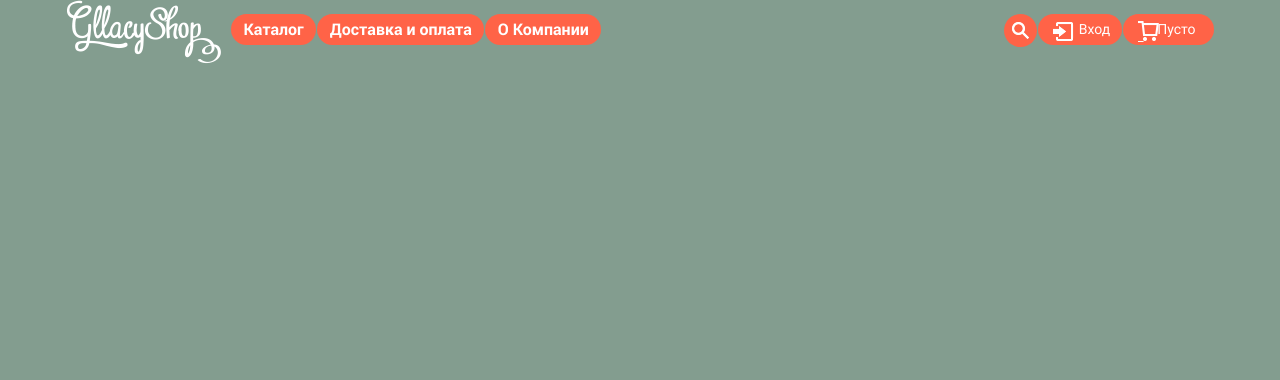
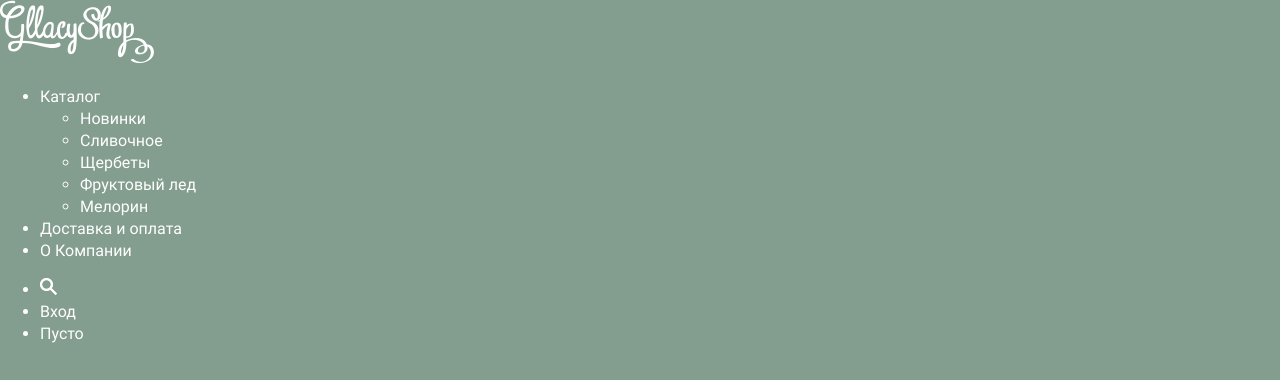
Before and after one commit to clouderMark/Glacy, a plain HTML site: page index.html in a window 1280 px wide. Drawn offline with nearby package versions, Linux system fonts and the light colour scheme; files whose address does not match are found by name.

Commit message:
html tree without classes and css with general styles

```diff
--- a/css/style.css
+++ b/css/style.css
@@ -62,103 +62,3 @@ input[type="radio"].visually-hidden {
     clip: rect(0 0 0 0);
     overflow: hidden;
 }
-
-.container {
-    max-width: 1147px;
-    min-width: 900px;
-    margin: 0 auto;
-}
-
-.nav__list,
-.nav__sublist {
-    list-style: none;
-    margin: 0;
-    padding: 0;
-    display: flex;
-    align-items: flex-start;
-}
-
-.nav__sublist {
-    display: none;
-    position: absolute;
-}
-
-.main__nav {
-    display: flex;
-    justify-content: space-between;
-}
-
-.nav__container {
-    display: flex;
-}
-
-.nav__list {
-    padding-top: 14px;
-}
-
-.nav__logo {
-    margin-right: 10px;
-}
-
-.nav__item-left {
-    line-height: 16px;
-    font-weight: 700;
-}
-
-.nav__item:not(:first-child) {
-    margin-left: 1px;
-}
-
-.nav__link {
-    display: block;
-    padding: 7px 12px 8px 13px;
-
-    background-color: tomato;
-    border-radius: 18px;
-}
-
-.nav__list-right {
-    font-size: 14px;
-    line-height: 16px;
-}
-
-.item__search {
-    width: 33px;
-    height: 33px;
-    display: flex;
-    align-items: center;
-    justify-content: center;
-    padding: 0;
-    border-radius: 50%;
-}
-
-.item__enter{
-    position: relative;
-    padding-left: 28px;
-}
-
-.item__enter::before {
-    content: "";
-    position: absolute;
-    background-image: url('/img/Enter.png');
-    background-repeat: no-repeat;
-    width: 21px;
-    height: 21px;
-    left: 2px;
-    top: 1px;
-}
-
-.item__basket {
-    position: relative;
-    padding-left: 21px;
-    margin-right: 6px;
-}
-
-.item__basket::before {
-    content: "";
-    position: absolute;
-    background-image: url('/img/basket.png');
-    width: 21px;
-    height: 21px;
-    left: 2px;
-}
--- a/index.html
+++ b/index.html
@@ -17,8 +17,8 @@
                         <img class="nav__logo" src="img/Logo.png" width="154" height="64" alt="Глэйси шоп">
                     </a>
                     <ul class="nav__list">
-                        <li class="nav__item nav__item-left nav__catalog">
-                            <span class="nav__link" >
+                        <li class="">
+                            <span class="">
                                 Каталог
                             </span>
                             <ul class="nav__sublist">
@@ -49,32 +49,32 @@
                                 </li>
                             </ul>
                         </li>
-                        <li class="nav__item nav__item-left">
-                            <a class="nav__link" href="#">
+                        <li class="">
+                            <a class="" href="#">
                                 Доставка и оплата
                             </a>
                         </li>
-                        <li class="nav__item nav__item-left">
-                            <a class="nav__link" href="#">
+                        <li class="">
+                            <a class="" href="#">
                                 О Компании
                             </a>
                         </li>
                     </ul>
                 </div>
-                <ul class="nav__list nav__list-right">
-                    <li class="nav__item">
-                        <a class="nav__link item__search" href="#">
+                <ul class="">
+                    <li class="">
+                        <a class="" href="#">
                             <img src="img/loupe.png" width="17" height="17" alt="Поиск">
                         </a>
                     </li>
-                    <li class="nav__item">
-                        <a class="nav__link" href="#">
-                            <span class="item__enter">Вход</span>
+                    <li class="">
+                        <a class="" href="#">
+                            <span class="">Вход</span>
                         </a>
                     </li>
-                    <li class="nav__item">
-                        <a class="nav__link" href="#">
-                            <span class="item__basket">Пусто</span>
+                    <li class="">
+                        <a class="" href="#">
+                            <span class="">Пусто</span>
                         </a>
                     </li>
                 </ul>
```
